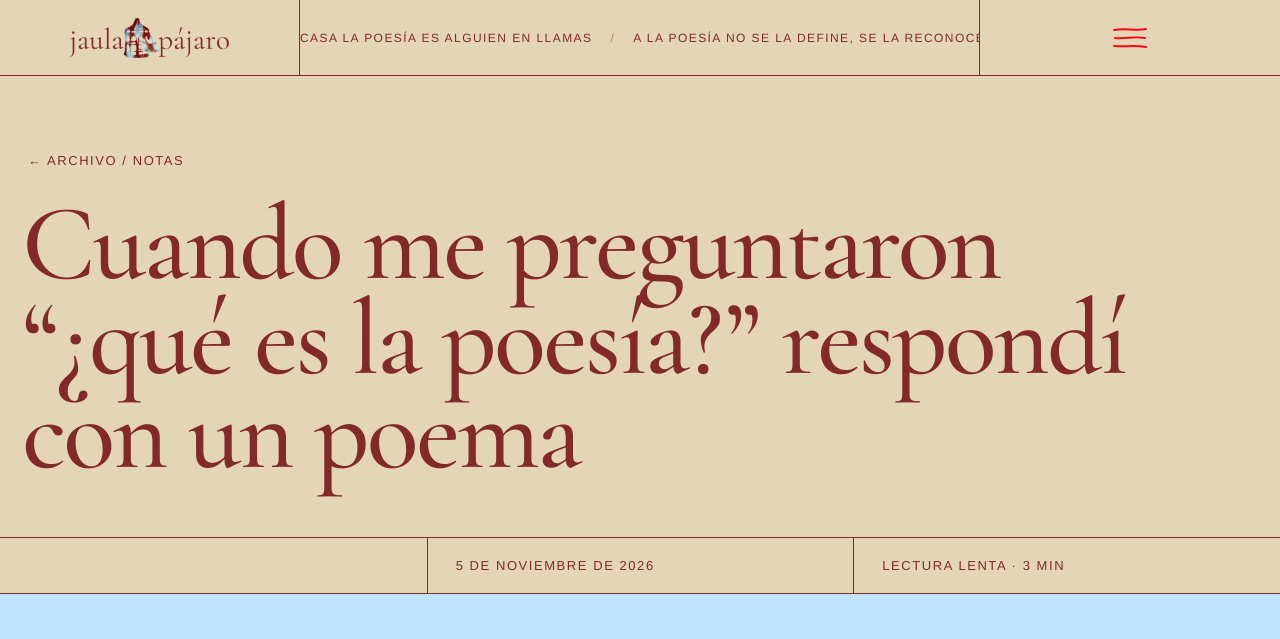
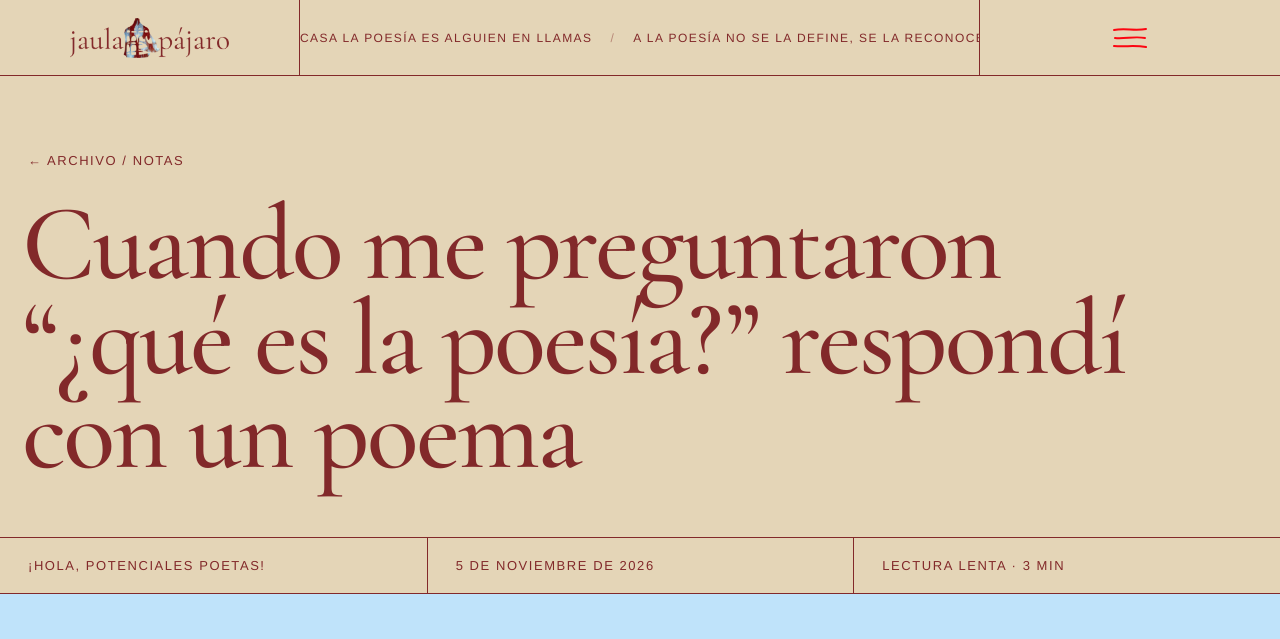
Before and after one commit to delfinatrapani02-a11y/jaulapajaro., an Eleventy site: page src/notas/cuando-me-preguntaron-que-es-la-poesia-respondi-con-un-poema.md in a window 1280 px wide. Shown: the top 639 px of the page. Built offline with nearby package versions, Linux system fonts and the light colour scheme; Eleventy itself is replaced by a stand-in of ours; files that its build step writes are made by us from their sources; a web font is replaced by a local one.

Commit message:
cambio: nota «cuando-me-preguntaron-que-es-la-poesia-respondi-con-un-poema»

```diff
--- a/src/notas/cuando-me-preguntaron-que-es-la-poesia-respondi-con-un-poema.md
+++ b/src/notas/cuando-me-preguntaron-que-es-la-poesia-respondi-con-un-poema.md
@@ -1,6 +1,6 @@
 ---
 titulo: Cuando me preguntaron “¿qué es la poesía?” respondí con un poema
-bajada: ""
+bajada: ¡hola, potenciales poetas!
 firma: delfi
 fecha: 2026-11-05
 foto: /img/subidas/nota-inaugural.png
```
